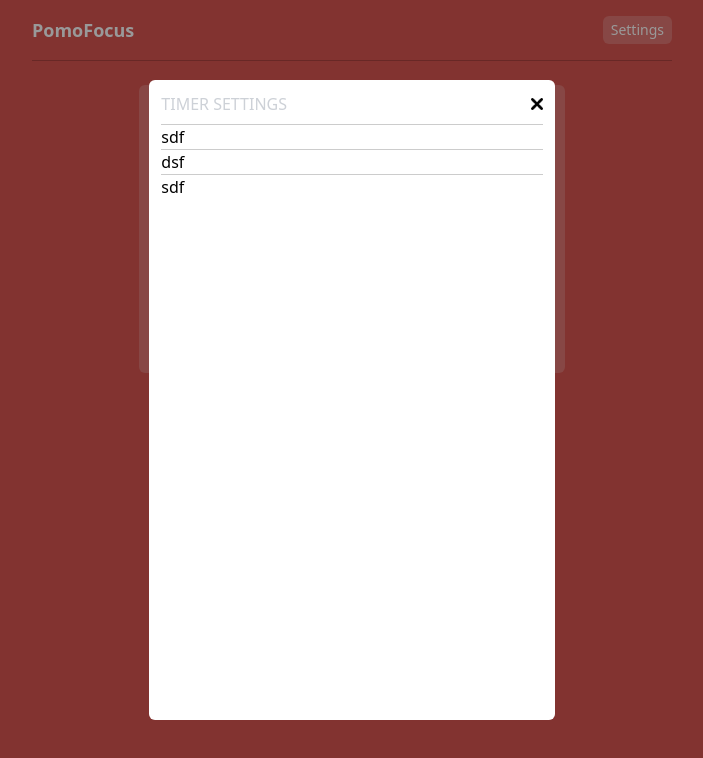
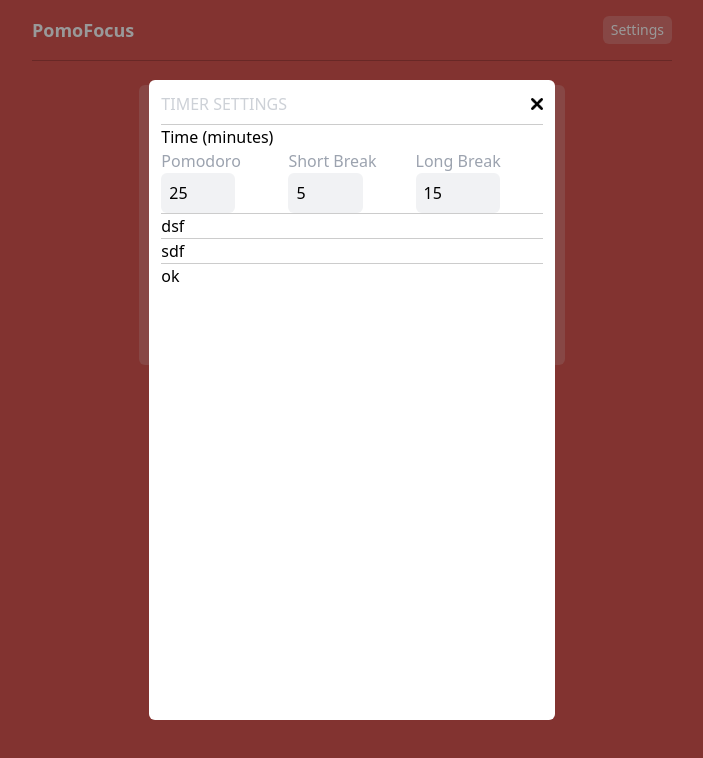
Before and after one commit to fahadzardari/pomoclone, a Vue app: page / in a window 1280 px wide. Both pictures are taken after a click on the button "Settings". Shown: the top 758 px of the page, without its empty margins (288-991 px from the left). Built offline with nearby package versions, Linux system fonts and the light colour scheme.

Commit message:
settings time options + switch tabs functionality

```diff
--- a/src/App.vue
+++ b/src/App.vue
@@ -1,4 +1,5 @@
 <template >
+
   <div class="min-h-screen  transition duration-500" :class="
     tab == 1 ? 'bg-[#D95550]' : tab == 2 ? 'bg-[#4c9195]' : 'bg-[#457d9f]'
   ">
@@ -22,17 +23,17 @@
             <div class="flex flex-row items-center justify-center  text-white text-sm md:text-md lg:text-lg ">
               <div class="mx-2"
                 :class="(tab === 1) ? ` bg-black bg-opacity-20 px-2 py-1 rounded-md font-bold cursor-pointer  ` : `cursor-pointer`"
-                @click="switchTab('pomo')">
+                @click="switchTab(1)">
                 <a>Pomodoro</a>
               </div>
               <div class="mx-2"
                 :class="(tab === 2) ? ` bg-black bg-opacity-20 px-2 py-1 rounded-md font-bold cursor-pointer ` : ` cursor-pointer`"
-                @click="switchTab('short')">
+                @click="switchTab(2)">
                 <a>Short Break</a>
               </div>
               <div class="mx-2"
                 :class="(tab === 3) ? ` bg-black bg-opacity-20 px-2 py-1 rounded-md font-bold cursor-pointer ` : `cursor-pointer`"
-                @click="switchTab('long')">
+                @click="switchTab(3)">
                 <a>Long Break</a>
               </div>
             </div>
@@ -44,7 +45,7 @@
 
             <div class="buttons flex items-center justify-center font-bold text-xl ">
 
-              <button class="py-4 px-6 bg-white border-4 border-b-black " v-show="!timerRunning" @click="startTimer()">
+              <button class="py-3 px-10 bg-white border-4 border-b-black " v-show="!timerRunning" @click="startTimer()">
                 <span :class="
                   tab == 1
                     ? 'text-[#D95550]'
@@ -55,7 +56,7 @@
                   START
                 </span>
               </button>
-              <button class="py-4 px-6 bg-white  border" v-show="timerRunning" @click="stopTimer()">
+              <button class="py-3 px-10 bg-white  border" v-show="timerRunning" @click="stopTimer()">
                 <span :class="
                   tab == 1
                     ? 'text-[#D95550]'
@@ -81,9 +82,36 @@
                   <img src="./assets/remove-black-sm.png" alt="close button" class="w-3 h-3 ">
                 </div>
               </div>
-              <div>sdf</div>
+              <div class="timesettings ">
+                <span>Time (minutes)</span>
+                <div class="flex flex-row">
+                  <div>
+                    <label for="pomodoroTime" class="text-gray-400 ">Pomodoro</label> <br>
+                    <input type="number" name="pomodoroTime" min="0" :value="pomodoroTime / 60"
+                      @change="tabTimeChanged($event, 1)"
+                      class="bg-gray-300 bg-opacity-30 w-7/12 font-light rounded-md px-2 py-2">
+                  </div>
+                  <div>
+                    <label for="pomodoroTime" class="text-gray-400 ">Short Break</label> <br>
+                    <input type="number" name="pomodoroTime" min="0" :value="shortBreakTime / 60"
+                      @change="tabTimeChanged($event, 2)"
+                      class="bg-gray-300 bg-opacity-30 w-7/12 font-light rounded-md px-2 py-2">
+                  </div>
+                  <div>
+                    <label for="pomodoroTime" class="text-gray-400 ">Long Break</label> <br>
+                    <input type="number" name="pomodoroTime" min="0" :value="longBreakTime / 60"
+                      @change="tabTimeChanged($event, 3)"
+                      class="bg-gray-300 bg-opacity-30 w-8/12 font-light rounded-md px-2 py-2">
+                  </div>
+                </div>
+              </div>
               <div>dsf</div>
               <div>sdf</div>
+              <div class="">
+                <button @click="confirmSettings()">
+                  ok
+                </button>
+              </div>
 
             </div>
           </div>
@@ -110,23 +138,23 @@
   data() {
     return {
       tab: 1,
-      pomo: 1500,
-      shortBreak: 300,
-      longBreak: 900,
+      pomodoroTime: 1500,
+      shortBreakTime: 300,
+      longBreakTime: 900,
       timeRemaining: 0,
       minutes: 0,
       seconds: 0,
       timeToShow: 0,
-      remainder: 0,
       timerRunning: false,
       interval: null,
-      settingsShow: false
+      settingsShow: false,
+
 
     }
   },
 
   mounted() {
-    this.resetTime(this.pomo);
+    this.resetTimeRemaining(this.pomodoroTime);
   },
 
   methods: {
@@ -167,32 +195,68 @@
 
 
     },
-    switchTab(tabName) {
-      if (tabName == 'pomo') {
+    switchTab(tabNumber) {
+        if(this.timerRunning){
+            if(!confirm('The timer is still running, are you sure you want to switch?')){
+                exit;
+            }
+        }
+
+            if (tabNumber == 1) {
               this.tab = 1;
-        if (this.timerRunning == true) {
-          //confirm('Timer is running if you want to continue press ok') ;
+              this.stopTimer();
+              this.resetTimeRemaining(this.pomodoroTime);
+
             }
-        this.stopTimer();
-        this.resetTime(this.pomo);
-      }
-      if (tabName == 'short') {
+            if (tabNumber == 2) {
               this.tab = 2;
               this.stopTimer();
-        this.resetTime(this.shortBreak);
+              this.resetTimeRemaining(this.shortBreakTime);
 
             }
-      if (tabName == 'long') {
+            if (tabNumber == 3) {
               this.tab = 3;
               this.stopTimer();
-        this.resetTime(this.longBreak);
+              this.resetTimeRemaining(this.longBreakTime);
 
             }
+
     },
-    resetTime(time) {
+    resetTimeRemaining(time) {
       this.timeRemaining = time;
       this.updateTime();
+    },
+    tabTimeChanged(event, tabNumber) {
+      if (tabNumber == 1) {
+        this.pomodoroTime = event.target.value * 60;
       }
+      if (tabNumber == 2) {
+        this.shortBreakTime = event.target.value * 60;
+      }
+      if (tabNumber == 3) {
+        this.longBreakTime = event.target.value * 60;
+      }
+      this.switchTab(this.tab);
+    },
+    confirmChangeTab(tabNumber) {
+      if (confirm('The timer is still running, are you sure you want to switch?')) {
+        this.tab = tabNumber;
+        this.stopTimer();
+        switch (tabNumber) {
+          case 1:
+            this.resetTimeRemaining(this.pomodoroTime);
+            break;
+          case 2:
+            this.resetTimeRemaining(this.shortBreakTime);
+            break;
+          case 3:
+            this.resetTimeRemaining(this.longBreakTime);
+            break;
+
+        }
+      }
+    }
+
 
   },
   props: {
```
Lines whose indentation alone changed are shown as unchanged.
